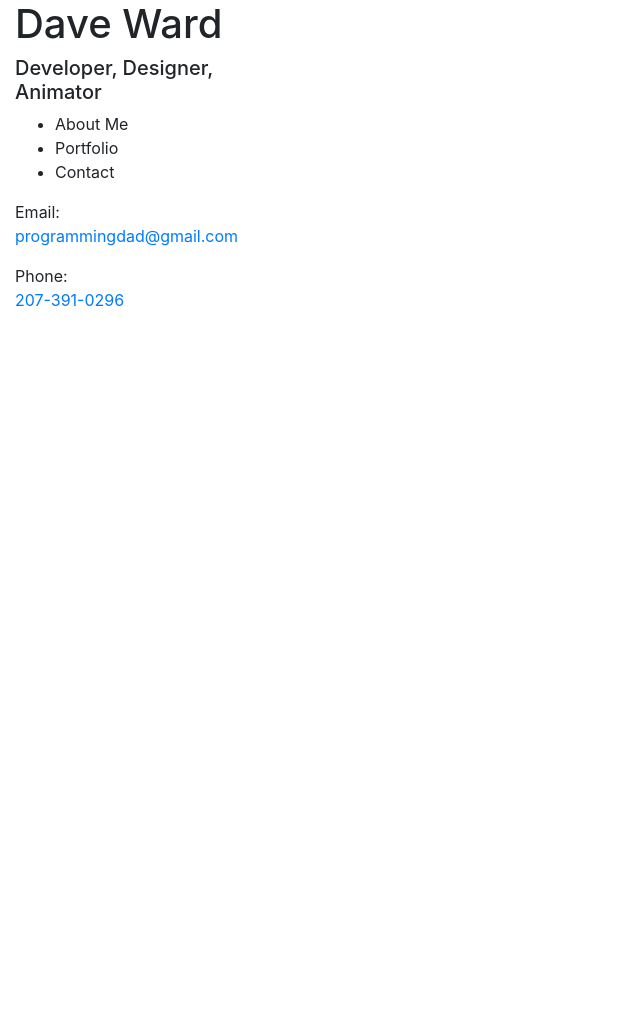
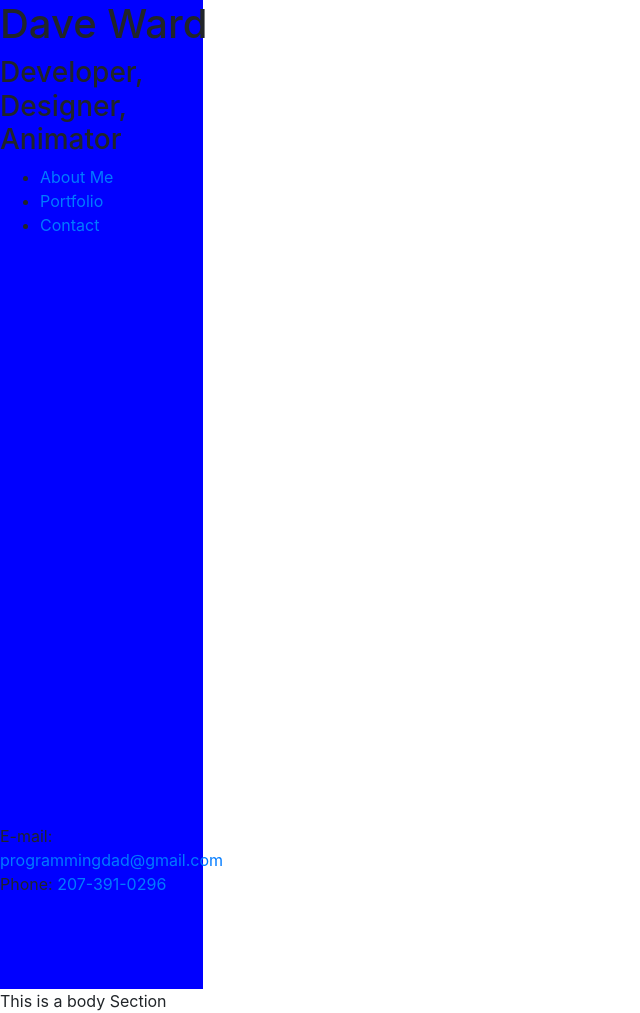
Before and after one commit to professorx00/CBC-Updated-Portfolio, a plain HTML site: page index.html in a window 1280 px wide. Shown: the whole page, without its empty margins (0-640 px from the left). Before the commit the page ends 800 px from the top, so only its background shows below. Drawn offline with nearby package versions, Linux system fonts and the light colour scheme.

Commit message:
Fixed Columns

```diff
--- a/css/style.css
+++ b/css/style.css
@@ -1,4 +1,25 @@
-#contactInfo{
-  position: relative;
+#wrap{
 
 }
+header{
+  display:grid;
+  grid-template-columns: 1fr;
+  grid-template-rows: 1fr 1fr 1fr 1fr 1fr 1fr;
+  background-color: blue;
+}
+
+#logo{
+grid-row-start: 0;
+grid-row-end: 2;
+}
+
+#links{
+  grid-row-start: 2;
+  grid-row-end:3;
+}
+
+#contact{
+  grid-row-start:6;
+  grid-row-end:6;
+
+}
--- a/index.html
+++ b/index.html
@@ -15,34 +15,36 @@
 </head>
 
 <body>
-    <div class="wrapper">
-        <div class="col-lg-3">
-            <div class="container">
-                <div class="row">
+    <div id="wrap container">
+        <div class="row">
+            <header class="col-lg-2 col-md-3 col-xs-12">
+                <div id="logo">
                     <h1>Dave Ward</h1>
-                    <h5>Developer, Designer, Animator</h5>
+                    <h3>Developer, Designer, Animator</h3>
                 </div>
-                <div class="row" id="nav">
+                <div id="links">
                     <ul>
-                        <li>About Me</li>
-                        <li>Portfolio</li>
-                        <li>Contact</li>
+                        <li><a href="about">About Me</a></li>
+                        <li><a href="Portfolio">Portfolio</a></li>
+                        <li><a href="Contact">Contact</a></li>
                     </ul>
                 </div>
-                <div class="row" id="contactInfo">
-                    <p>
-                        Email:<br>
-                        <a href="mailto: programmingdad@gmail.com">programmingdad@gmail.com</a>
-                    </p>
-                    <p>
-                        Phone:<br>
-                        <a href="tel:1-207-391-0296">207-391-0296</a>
-                    </p>
+                <div id="contact">
+                    <div id="email">
+                        E-mail: <a href="mailto:programmingdad@gmail.com">programmingdad@gmail.com</a>
+                    </div>
+                    <div id="phone">
+                        Phone: <a href="tel:+1207391096">207-391-0296</a>
+                    </div>
 
                 </div>
-            </div>
+            </header>
         </div>
+        <section id="body">
+            This is a body Section
+        </section>
     </div>
+
     <script src="scripts/script.js"></script>
 </body>
 
```
